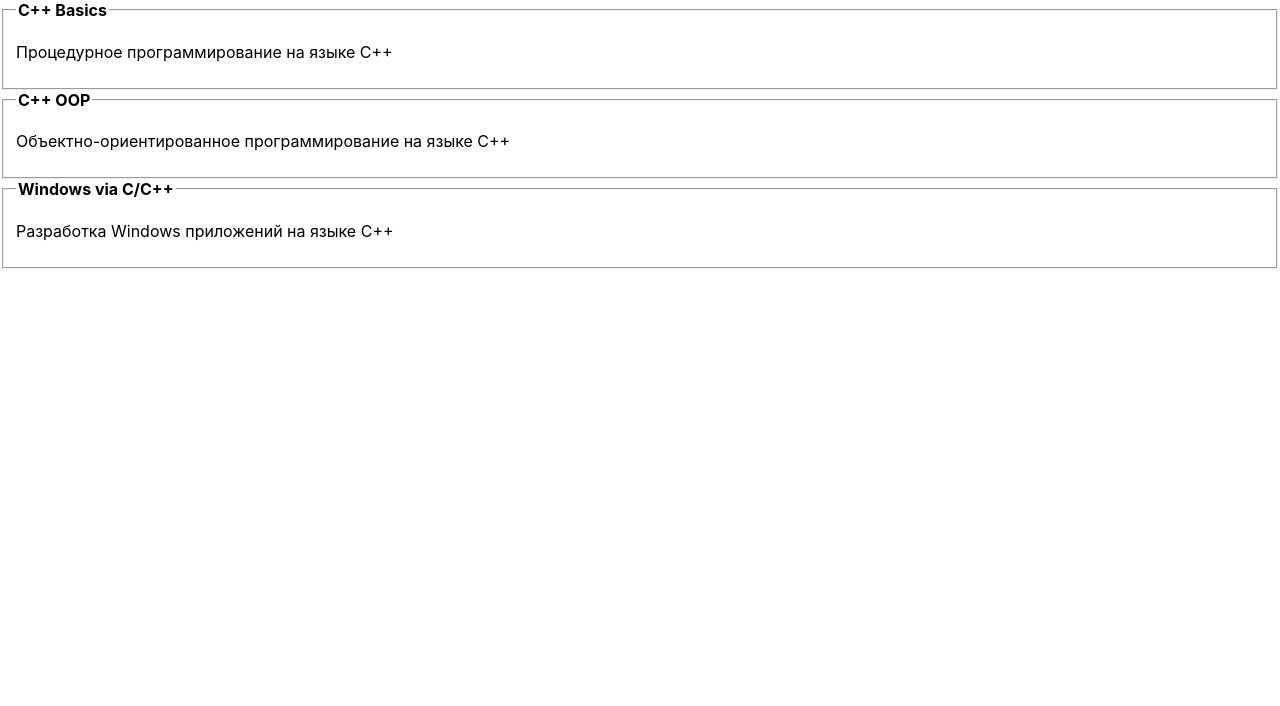
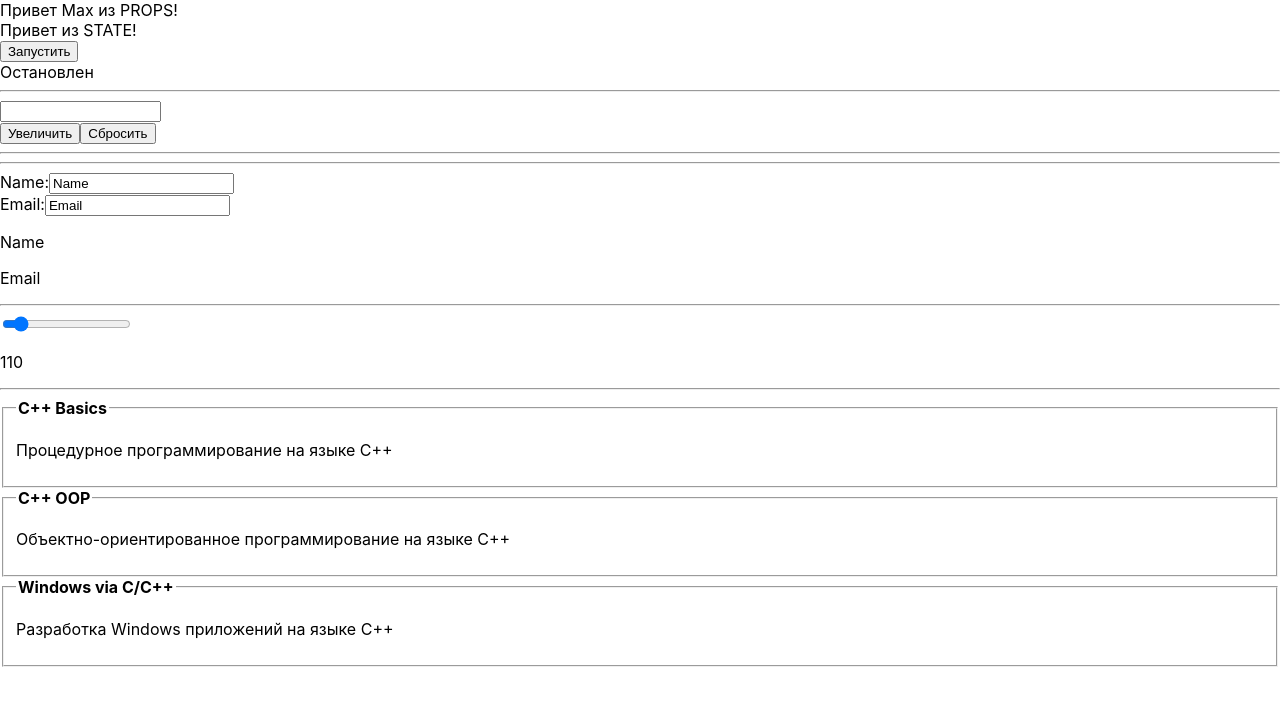
Before and after one commit to MakSimKlim/ReactClasses, a React (Create React App) app: page / in a window 1280 px wide. Shown: the top 706 px of the page. Built offline with nearby package versions, Linux system fonts and the light colour scheme.

Commit message:
Deploy DONE

```diff
--- a/package.json
+++ b/package.json
@@ -2,16 +2,20 @@
   "name": "reactclasses",
   "version": "0.1.0",
   "private": true,
+  "homepage": "https://maksimklim.github.io/ReactClasses/",
   "dependencies": {
     "@testing-library/jest-dom": "^5.17.0",
     "@testing-library/react": "^13.4.0",
     "@testing-library/user-event": "^13.5.0",
+    "gh-pages": "^6.2.0",
     "react": "^18.3.1",
     "react-dom": "^18.3.1",
     "react-scripts": "5.0.1",
     "web-vitals": "^2.1.4"
   },
   "scripts": {
+    "predeploy": "npm run build",
+    "deploy": "gh-pages -d build",
     "start": "react-scripts start",
     "build": "react-scripts build",
     "test": "react-scripts test",
--- a/src/app/App.js
+++ b/src/app/App.js
@@ -1,4 +1,4 @@
-import logo from '../logo.svg';
+//import logo from '../logo.svg';
 import React from 'react'
 import Hello from '../hello/Hello';
 import Length from '../length/Length';
@@ -41,10 +41,10 @@ class App extends React.Component
           //   </header>
           // </div>
           <>
-          {/* <Hello name="Max"/>
+          <Hello name="Max"/>
           <Length />
           <Form />
-          <Range /> */}
+          <Range />
 
           <Posts posts = {this.state.posts}/>
 
```
Also changed, not shown: 1 other file (tests, documents, lock files or other folders).
